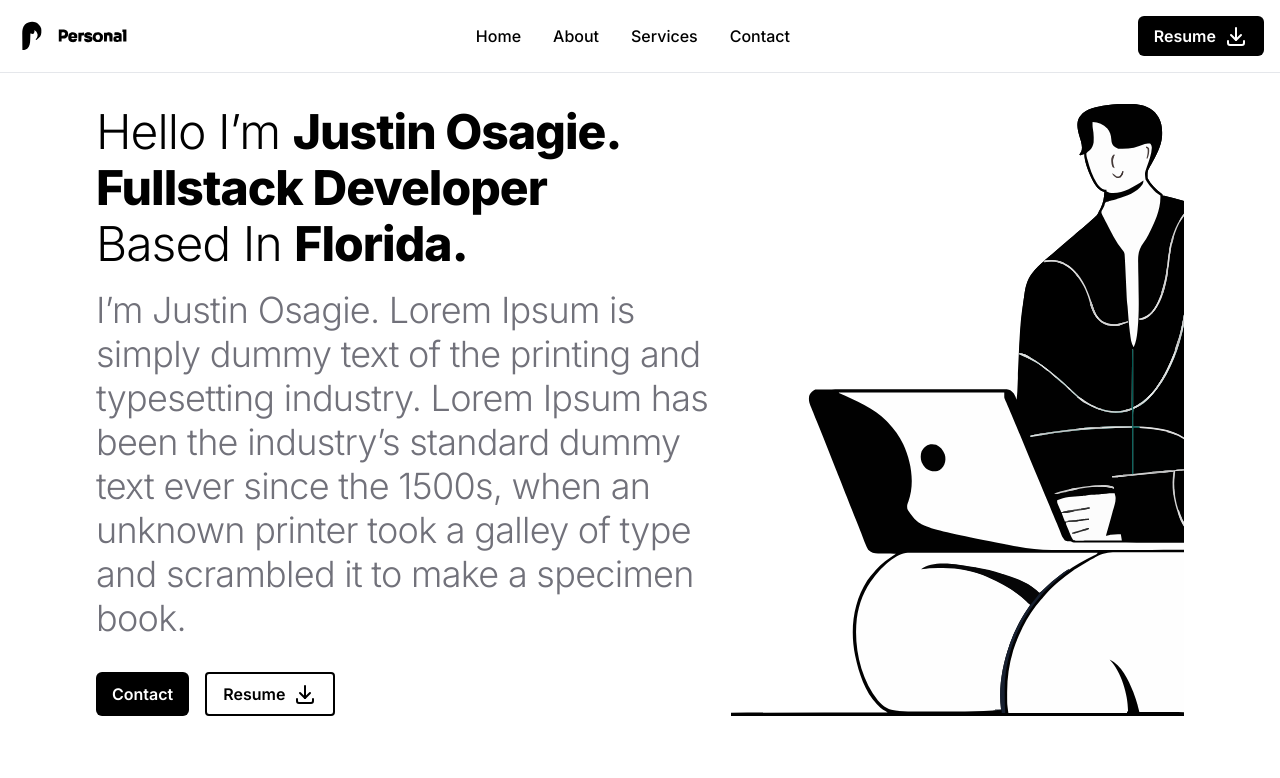
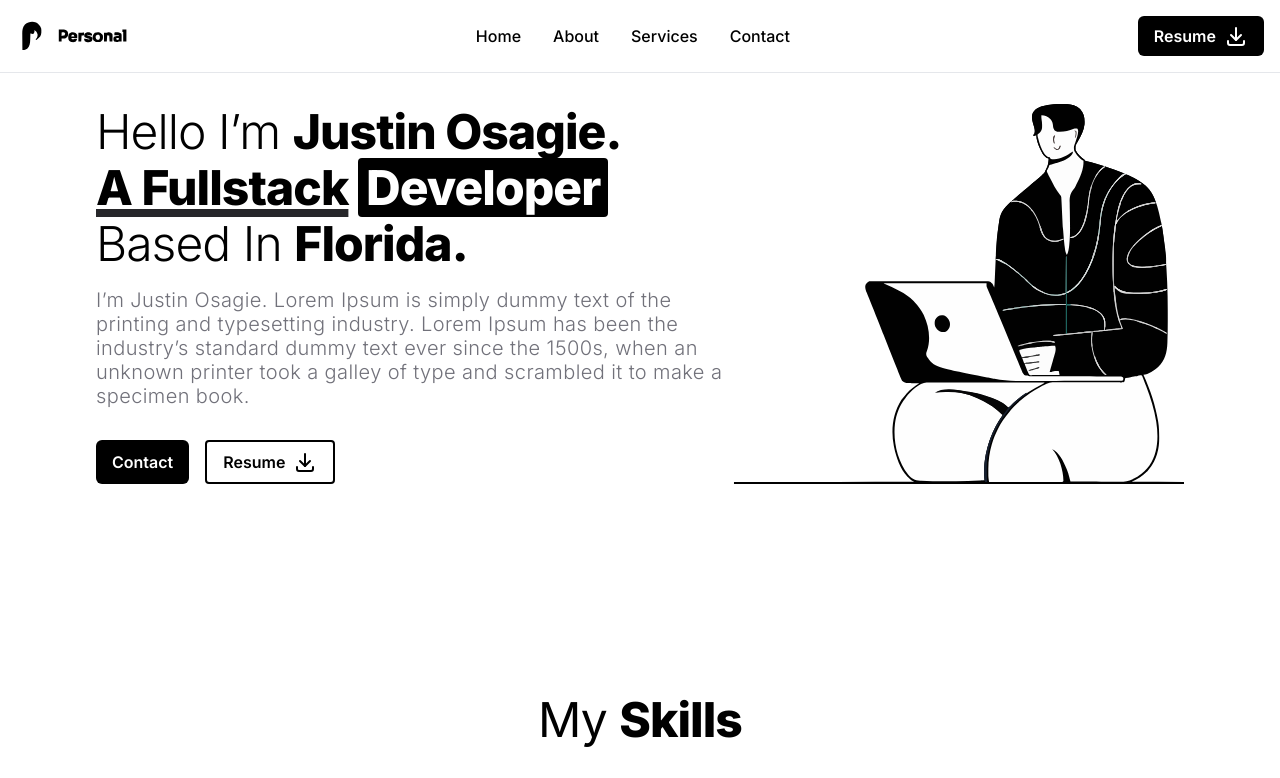
Before and after one commit to ashleyc2219/portfolio-web, a Next.js app: page / in a window 1280 px wide. Shown: the top 778 px of the page. Built offline with nearby package versions, Linux system fonts and the light colour scheme.

Commit message:
hero updates

```diff
--- a/components/heroSection.tsx
+++ b/components/heroSection.tsx
@@ -12,13 +12,18 @@ const HeroSection = () => {
             Hello I’m <span className="font-extrabold">Justin Osagie.</span>
           </h1>
           <h2 className="text-display-medium md:text-display-medium xl:text-display-medium font-extrabold dark:text-primary-white">
-            Fullstack <span className="text-display-outlined">Developer</span>
+            <span className="underline decoration-zinc-800 decoration-8">
+              A Fullstack
+            </span>{" "}
+            <mark className="rounded bg-primary-black px-2 text-primary-white">
+              Developer
+            </mark>
           </h2>
           <h3 className="text-display-medium md:text-display-medium xl:text-display-medium font-light dark:text-primary-white">
             Based In <span className="font-extrabold">Florida.</span>
           </h3>
 
-          <p className="md:text-h2 lg:text-h2 mt-4 max-w-2xl font-light text-zinc-500 dark:text-zinc-500 lg:mb-8">
+          <p className="text-paragraph-p2 mt-4 max-w-2xl font-light text-zinc-500 lg:mb-8">
             I’m Justin Osagie. Lorem Ipsum is simply dummy text of the printing
             and typesetting industry. Lorem Ipsum has been the industry’s
             standard dummy text ever since the 1500s, when an unknown printer
```
